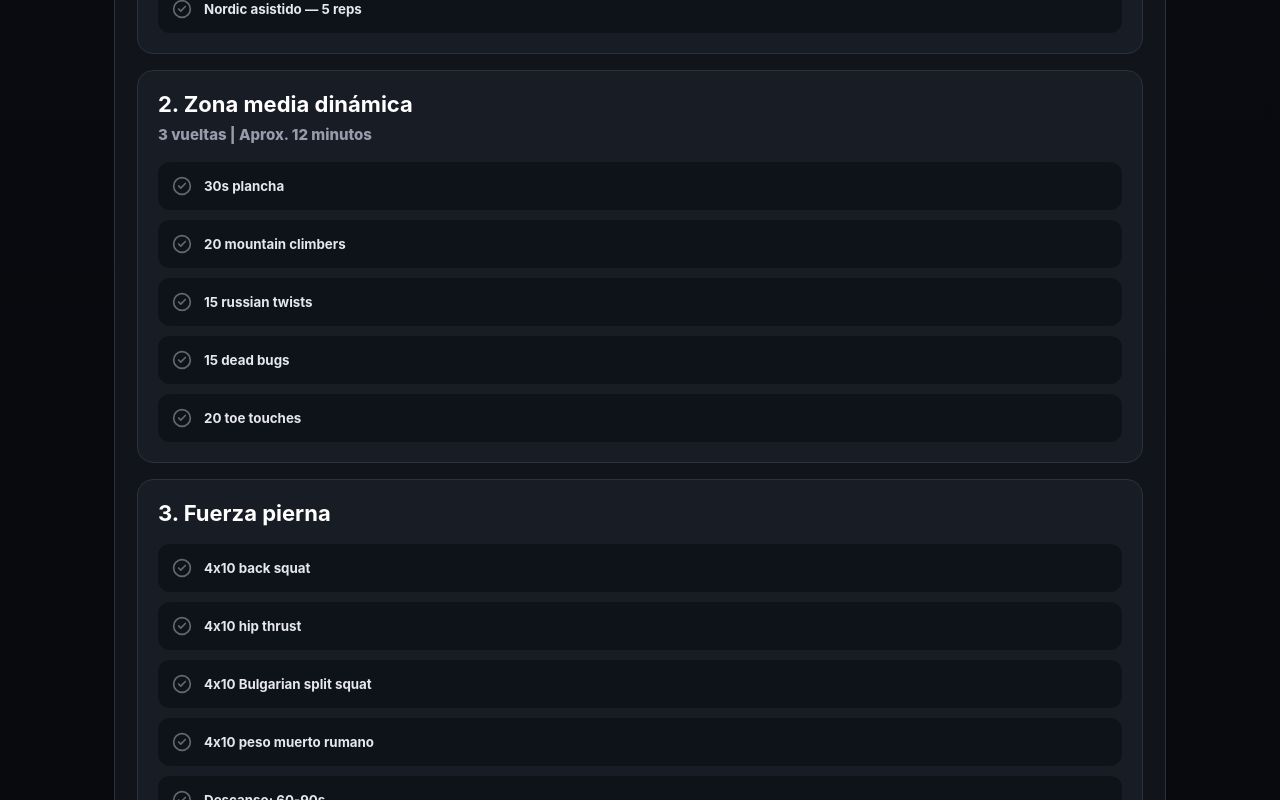
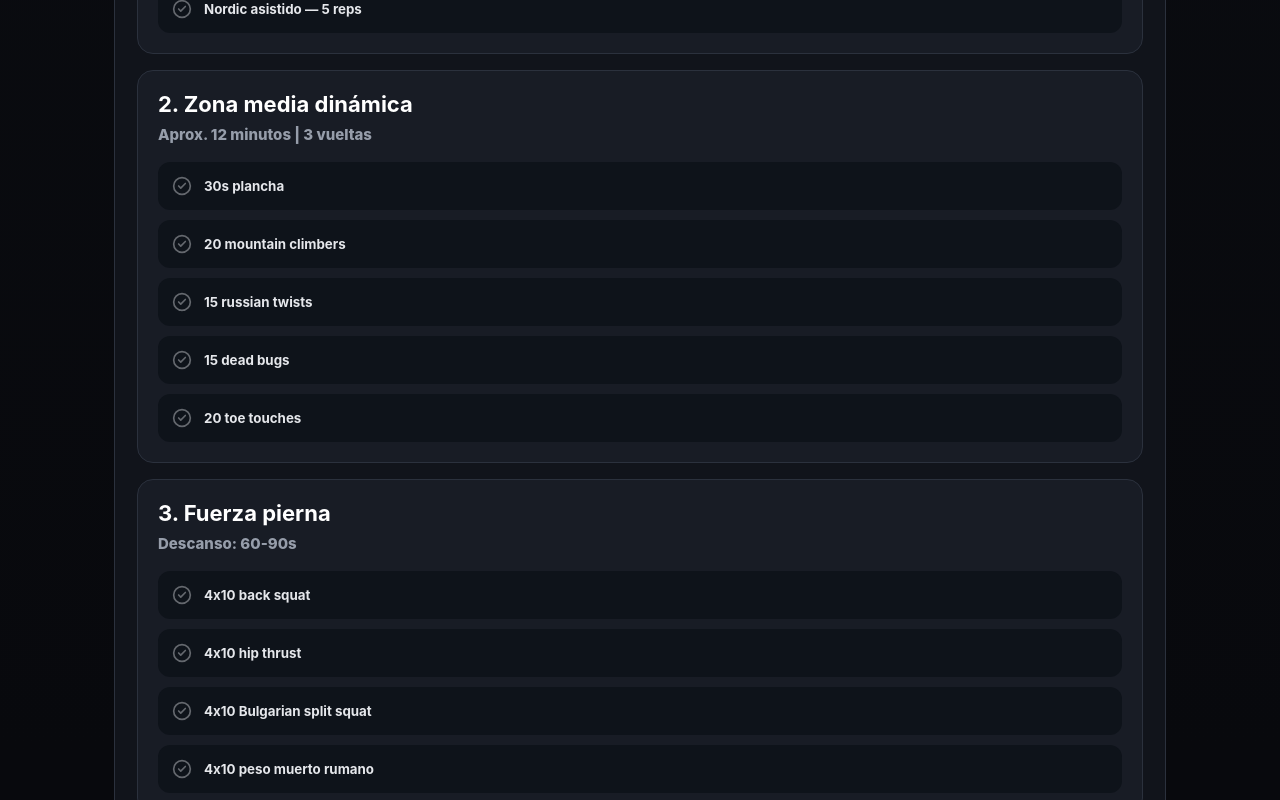
Before and after one commit to luileonf/wicha-rutina, a React (Vite) app: page / in a window 1280 px wide. Shown: the part 960-1760 px from the top of the page. Built offline with nearby package versions, Linux system fonts and the light colour scheme.

Commit message:
Add files via upload

```diff
--- a/src/main.jsx
+++ b/src/main.jsx
@@ -105,21 +105,37 @@ function App() {
   const current = useMemo(() => weekPlan.find((d) => d.day === selectedDay), [selectedDay]);
 
   const isPreventiveBlock = (block) => block.name.toLowerCase().includes("preventiv");
-  const isCoreBlock = (block) => block.name.toLowerCase().includes("zona media");
   const roundText = (block) => block.items.find((item) => /\d+\s*rondas?/i.test(item));
   const roundTarget = (block) => Number(roundText(block)?.match(/(\d+)/)?.[1] ?? 3);
-  const coreMetaItems = (block) => block.items.filter((item) => /\d+\s*(minutos?|vueltas?)/i.test(item));
+  const isInstructionItem = (item) => {
+    const text = item.toLowerCase();
+    return (
+      /^descanso:/.test(text) ||
+      /^intensidad:/.test(text) ||
+      /^ritmo cómodo:/.test(text) ||
+      /^\d+\s*(rondas?|rounds?|vueltas?|bloques?)\b/.test(text) ||
+      /^\d+\s*reps?\s+por\s+bloque/.test(text) ||
+      /^\d+(-\d+)?\s*minutos?(\s|$)/.test(text) ||
+      /^\d+s\s+fuerte\s+\+\s+\d+s\s+suave/.test(text) ||
+      /^core dinámico/.test(text) ||
+      /^core activo/.test(text)
+    );
+  };
+  const instructionItems = (block) => {
+    if (isPreventiveBlock(block)) return [];
+    return block.items.filter(isInstructionItem);
+  };
   const blockInstructions = (block) => {
-    if (!isCoreBlock(block)) return "";
+    const instructions = instructionItems(block);
+    if (!instructions.length) return "";
 
-    const minutes = coreMetaItems(block).find((item) => /minutos?/i.test(item));
-    const rounds = coreMetaItems(block).find((item) => /vueltas?/i.test(item));
-    return [rounds, minutes && `Aprox. ${minutes}`].filter(Boolean).join(" | ");
+    return instructions
+      .map((item) => (/minutos?/i.test(item) ? `Aprox. ${item}` : item))
+      .join(" | ");
   };
   const exerciseItems = (block) => {
     if (isPreventiveBlock(block)) return block.items.filter((item) => item !== roundText(block));
-    if (isCoreBlock(block)) return block.items.filter((item) => !coreMetaItems(block).includes(item));
-    return block.items;
+    return block.items.filter((item) => !instructionItems(block).includes(item));
   };
   const blockKey = (day, block) => `${day}-${block.name}`;
   const isPreventiveComplete = (day, block) => Number(roundsDone[blockKey(day, block)] ?? 0) >= roundTarget(block);
@@ -131,7 +147,7 @@ function App() {
         return sum + (isPreventiveComplete(day.day, block) ? 1 : 0);
       }
 
-      return sum + block.items.filter((item) => checked[`${day.day}-${block.name}-${item}`]).length;
+      return sum + exerciseItems(block).filter((item) => checked[`${day.day}-${block.name}-${item}`]).length;
     }, 0);
   }, 0);
   const progress = Math.round((completed / total) * 100);
```
